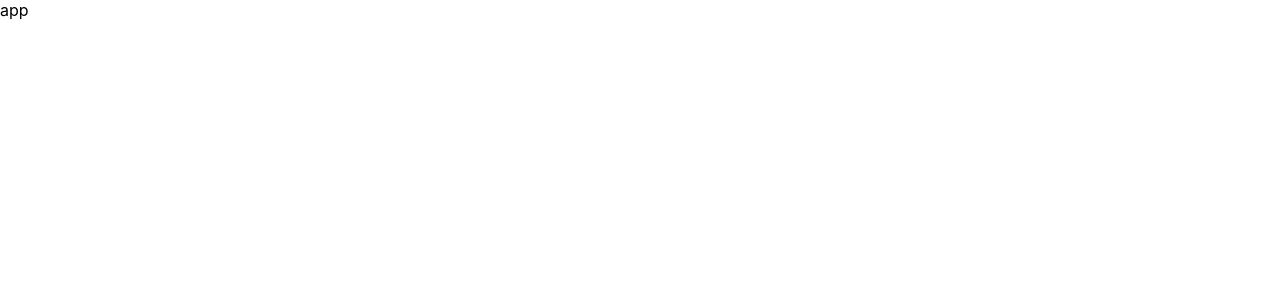
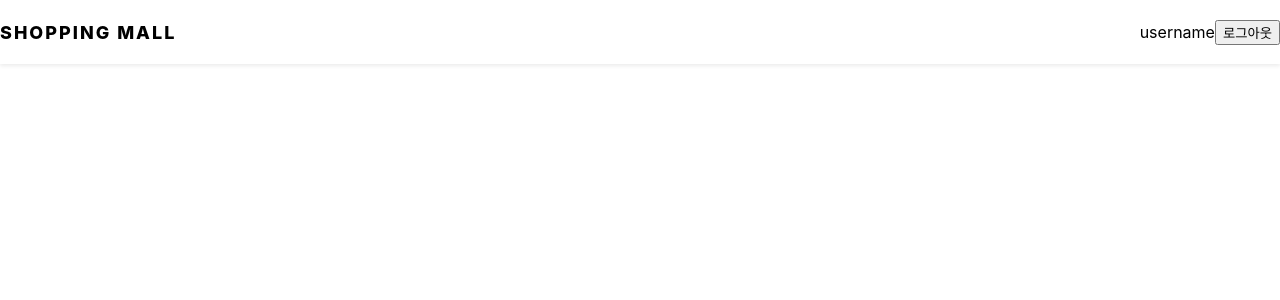
Before and after one commit to plere/e-commerce-front, a React (Create React App) app: page / in a window 1280 px wide. Shown: the top 300 px of the page. Built offline with nearby package versions, Linux system fonts and the light colour scheme.

Commit message:
메인 페이지 생성 및 헤더 컴포넌트 생성(styled-components 설치)

```diff
--- a/package.json
+++ b/package.json
@@ -10,6 +10,7 @@
     "react-dom": "^17.0.2",
     "react-router-dom": "^6.0.2",
     "react-scripts": "4.0.3",
+    "styled-components": "^5.3.3",
     "web-vitals": "^1.1.2"
   },
   "scripts": {
--- a/src/App.js
+++ b/src/App.js
@@ -1,7 +1,12 @@
+import { Route, Routes } from 'react-router-dom';
+import HomePage from './pages/HomePage';
+
 function App() {
   return (
     <div>
-      app
+      <Routes>
+        <Route path="/" element={<HomePage />} exact />
+      </Routes>
     </div>
   );
 }
--- /dev/null
+++ b/src/components/common/Header.js
@@ -0,0 +1,45 @@
+import React from 'react';
+import styled from 'styled-components';
+
+const HeaderBlock = styled.div`
+  position: fixed;
+  width: 100%;
+  background: white;
+  box-shadow: 0px 2px 4px rgba(0, 0, 0, 0.08);
+`;
+
+const Wrapper = styled.div`
+  height: 4rem;
+  display: flex;
+  align-items: center;
+  justify-content: space-between; /* 자식 엘리먼트 사이에 여백을 최대로 설정 */
+  .logo {
+    font-size: 1.125rem;
+    font-weight: 800;
+    letter-spacing: 2px;
+  }
+  .right {
+    display: flex;
+    align-items: center;
+  }
+`;
+
+const Header = () => {
+  return (
+    <>
+      <HeaderBlock>
+        <Wrapper>
+          <div className="logo">
+            SHOPPING MALL
+          </div>
+          <div className="right">
+            <div>username</div>
+            <button>로그아웃</button>
+          </div>
+        </Wrapper>
+      </HeaderBlock>
+    </>
+  );
+};
+
+export default Header;
--- /dev/null
+++ b/src/pages/HomePage.js
@@ -0,0 +1,12 @@
+import React from 'react';
+import Header from '../components/common/Header';
+
+const HomePage = () => {
+    return (
+        <div>
+            <Header />
+        </div>
+    );
+};
+
+export default HomePage;
```
Also changed, not shown: 1 other file (tests, documents, lock files or other folders).
